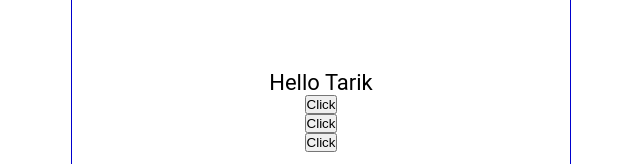
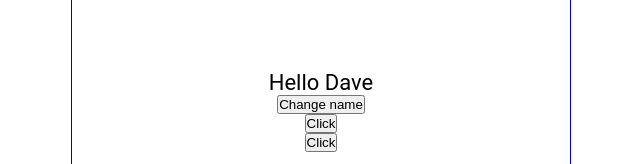
Before and after one commit to Tarikjai/React_Gray, a React (Create React App) app: page / in a window 1280 px wide. Shown: the part 297-461 px from the top of the page, without its empty margins (319-959 px from the left). Built offline with nearby package versions, Linux system fonts and the light colour scheme; the HTML template or start-up script is replaced by a standard one.

Commit message:
useState Hook

```diff
--- a/src/Content.js
+++ b/src/Content.js
@@ -1,13 +1,18 @@
 import React from 'react'
+import { useState } from 'react'
+const Content = () => {
+    const [name, setName] = useState('Dave')
+    const [count, setCount] = useState(0)
 
-const Content = () => {
     const handleNameChange = ()=>{
         const names =["Tarik","Louison","Samantha"]
         const int = Math.floor(Math.random()*3)
-        return names[int]
+        setName(names[int])
       }
       const handleClick = () => {
-        console.log("You clicked it!")
+        setCount(count +1)
+        setCount(count +1)
+        console.log(count)
       }
 
       const handleClick2 = (name) => {
@@ -21,10 +26,10 @@
     <main>
 
         <p onDoubleClick={handleClick}>
-         Hello {handleNameChange()}
+         Hello {name}
         </p>
+        <button onClick={handleNameChange}>Change name</button>
         <button onClick={handleClick}>Click</button>
-        <button onClick={() => handleClick2('Tarik')}>Click</button>
         <button onClick={(e) => handleClick3(e)}>Click</button>
     </main>
   )
```
